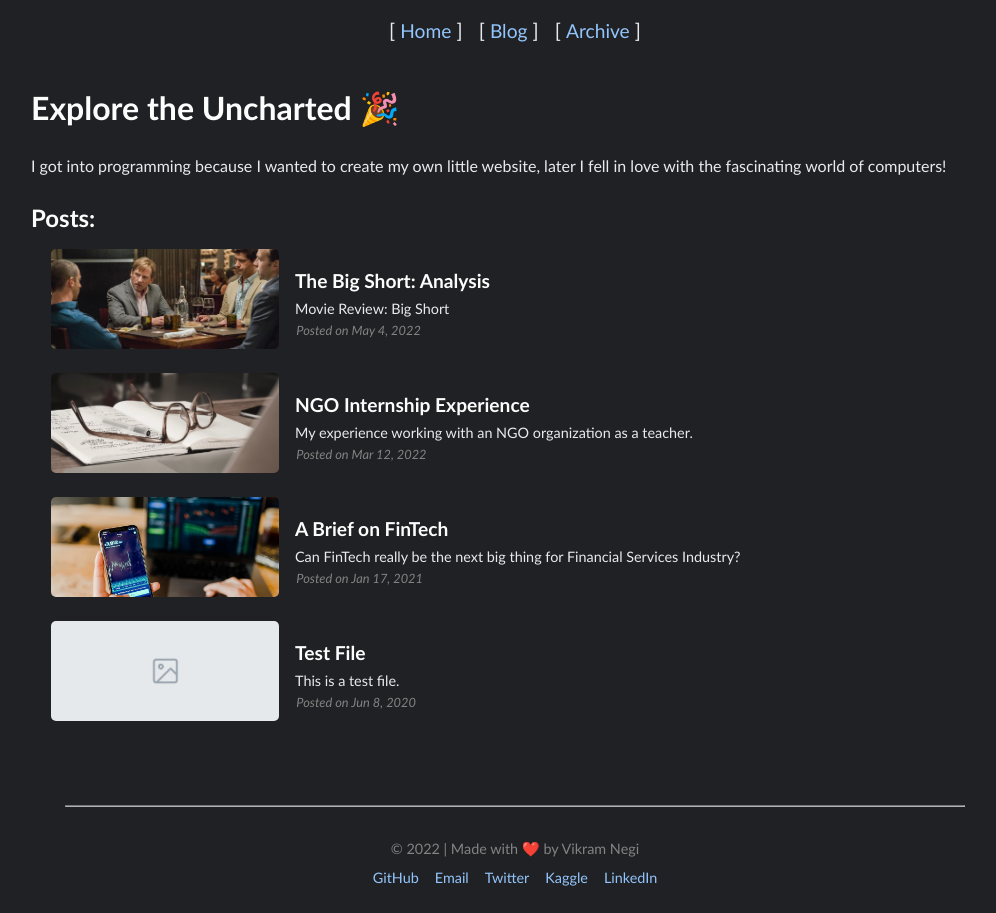
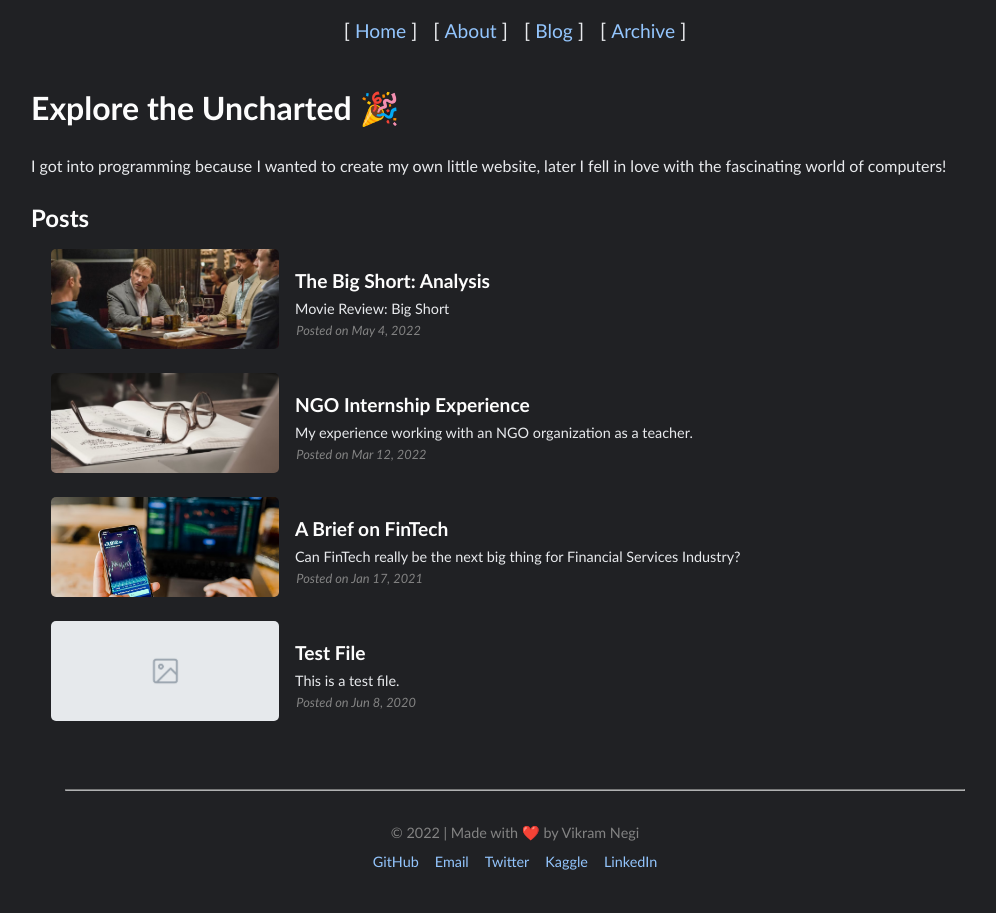
Before and after one commit to lostvikx/website-nextjs, a Next.js app: page /blog in a window 1280 px wide. Shown: the whole page, without its empty margins (125-1121 px from the left). Built offline with nearby package versions, Linux system fonts and the light colour scheme.

Commit message:
basic styling

```diff
--- a/components/Nav.js
+++ b/components/Nav.js
@@ -5,6 +5,9 @@ export default function Nav() {
     <nav>
       <div className="nav-link">
         [ <Link href="/"><a>Home</a></Link> ]
+      </div>
+      <div className="nav-link">
+        [ <Link href="/about"><a>About</a></Link> ]
       </div>
       <div className="nav-link">
         [ <Link href="/blog"><a>Blog</a></Link> ]
--- a/pages/_app.js
+++ b/pages/_app.js
@@ -2,6 +2,7 @@ import '../styles/globals.css';
 import "../styles/nav.css";
 import "../styles/article.css";
 import "../styles/posts.css";
+import "../styles/reaction.css";
 
 function MyApp({ Component, pageProps }) {
   return <Component {...pageProps} />
--- a/pages/blog/index.js
+++ b/pages/blog/index.js
@@ -17,7 +17,7 @@ export default function Blog({ posts }) {
         I got into programming because I wanted to create my own little website, later I fell in love with the fascinating world of computers!
       </p>
 
-      <h2>Posts:</h2>
+      <h2>Posts</h2>
 
       {/* All Posts */}
       <div id="all-posts">
--- a/styles/article.css
+++ b/styles/article.css
@@ -25,9 +25,9 @@
   color: var(--grey);
 }
 
-/* h1, h2, h3, h4, h5 {
+h1, h2, h3, h4, h5 {
   font-weight: 600;
-} */
+}
 
 /* article */
 article {
@@ -37,18 +37,24 @@ article {
 article h1 {
   padding: 0.25em 0 0.5em;
   font-size: 2rem;
-  color: var(--header-color);
 }
 
 article h2 {
   padding: 0.75em 0 0.375em;
   font-size: 1.5rem;
-  color: var(--header-color);
 }
 
 article h3 {
   padding: 0.5em 0 0.25em;
   font-size: 1.25rem;
+}
+
+article h4 {
+  padding: 0.25em 0 0.15em;
+  font-size: 1rem;
+}
+
+h1, h2, h3, h4, h5 {
   color: var(--header-color);
 }
 
@@ -80,9 +86,8 @@ article img {
   margin: 0.5rem auto 1rem;
 }
 
-/* p::selection {
-  background-color: var(--blue);
-  color: var(--bg-color);
+/* h1::selection, h2::selection, h3::selection, p::selection {
+  background-color: var(--grey);
 } */
 
 code {
@@ -143,53 +148,3 @@ blockquote {
   font-style: italic;
   /* text-align: left !important; */
 }
-
-.reaction-header {
-  padding: 0.5em 0 0.25em;
-  font-size: 1.1rem;
-  text-align: center;
-  color: var(--header-color);
-}
-
-.reactions {
-  display: flex;
-  justify-content: center;
-  align-items: center;
-  gap: 1rem;
-  /* margin: 2rem 0 0; */
-}
-
-.face {
-  font-size: 1.25rem;
-  filter: grayscale(1);
-  padding: 0.25em 0.5em;
-  /* background: none;
-  border: none; */
-}
-
-.hits {
-  display: flex;
-  justify-content: center;
-  align-items: center;
-  gap: 2rem;
-}
-
-.hit {
-  font-size: 1rem;
-  padding: 0.25em 0.5em;
-}
-
-.face:hover {
-  cursor: pointer;
-  transform: scale(1.5);
-  filter: grayscale(0);
-}
-
-.face-selected {
-  transform: scale(1.5);
-  filter: grayscale(0);
-}
-
-.post-rating {
-  gap: 2rem;
-}
--- a/styles/globals.css
+++ b/styles/globals.css
@@ -70,10 +70,6 @@ footer {
   gap: 0.5rem;
 }
 
-.footer-line {
-  margin-top: 3rem;
-}
-
 footer div {
   text-align: center;
 }
--- a/styles/reaction.css
+++ b/styles/reaction.css
@@ -0,0 +1,53 @@
+.reaction-header {
+  padding: 0.5em 0 0.25em;
+  font-size: 1.1rem;
+  text-align: center;
+  color: var(--header-color);
+}
+
+.reactions {
+  display: flex;
+  justify-content: center;
+  align-items: center;
+  gap: 1rem;
+  /* margin: 2rem 0 0; */
+}
+
+.face {
+  font-size: 1.25rem;
+  filter: grayscale(1);
+  padding: 0.25em 0.5em;
+  /* background: none;
+  border: none; */
+}
+
+.hits {
+  display: flex;
+  justify-content: center;
+  align-items: center;
+  gap: 2rem;
+}
+
+.hit {
+  font-size: 1rem;
+  padding: 0.25em 0.5em;
+}
+
+.face:hover {
+  cursor: pointer;
+  transform: scale(1.5);
+  filter: grayscale(0);
+}
+
+.face-selected {
+  transform: scale(1.5);
+  filter: grayscale(0);
+}
+
+.post-rating {
+  gap: 2rem;
+}
+
+.thanks-emoji {
+  font-size: 4rem;
+}
```
Also changed, not shown: pages/about.js (added, +9 -0 lines), pages/blog/[slug].js (+3 -19 lines), components/BreadCrums.js (added).
